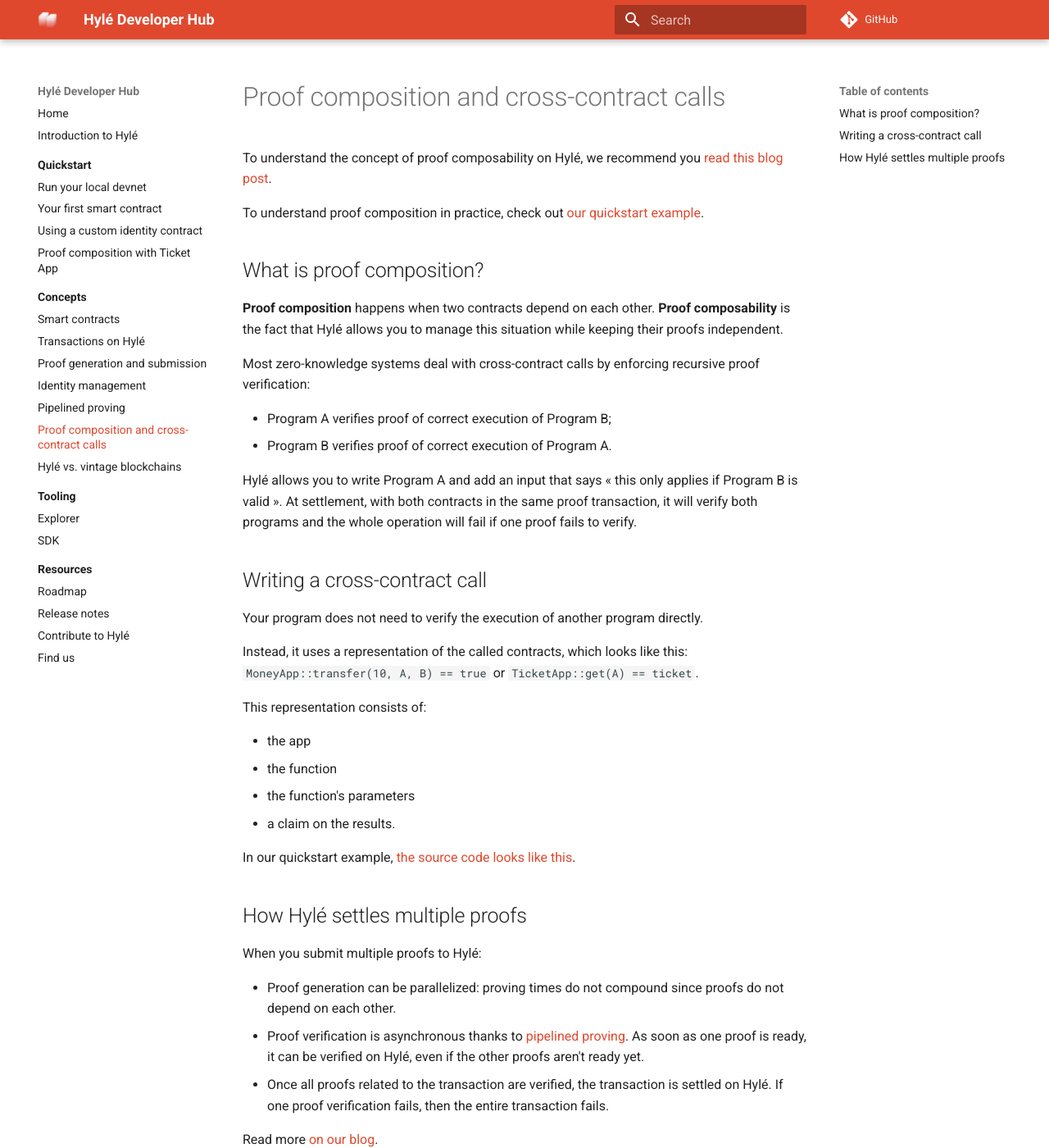
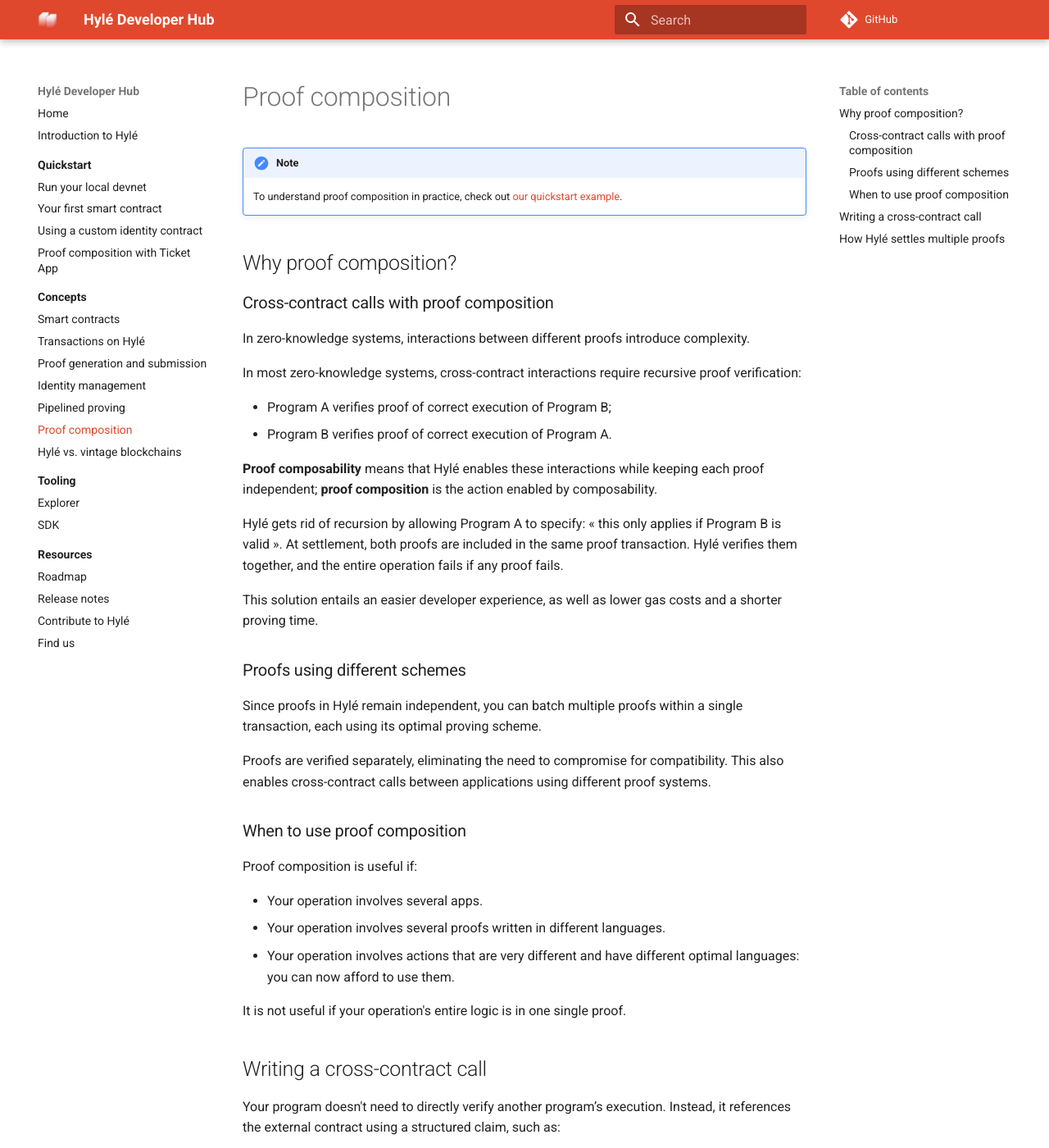
Before and after one commit to Hyle-org/devhub-hyle, an MkDocs documentation site: the page built from docs/concepts/proof-composability.md, in a window 1280 px wide and 1400 px high. Shown: the whole window at 82% size. Built offline with MkDocs 1.6.1 and Material for MkDocs 9.7.7, drawn with Linux system fonts in a browser that asks for light colours; comment, search, counter and statistics services are not loaded; some of the changed text lies outside the part shown.

Commit message:
diagrams

````diff
--- a/docs/concepts/proof-composability.md
+++ b/docs/concepts/proof-composability.md
@@ -1,41 +1,69 @@
-# Proof composition and cross-contract calls
+# Proof composition
 
-To understand the concept of proof composability on Hylé, we recommend you [read this blog post](https://blog.hyle.eu/proof-composability-on-hyle/).
+!!! note
+    To understand proof composition in practice, check out [our quickstart example](..//quickstart/proof-composition.md).
 
-To understand proof composition in practice, check out [our quickstart example](..//quickstart/proof-composition.md).
+## Why proof composition?
 
-## What is proof composition?
+### Cross-contract calls with proof composition
 
-**Proof composition** happens when two contracts depend on each other. **Proof composability** is the fact that Hylé allows you to manage this situation while keeping their proofs independent.
+In zero-knowledge systems, interactions between different proofs introduce complexity.
 
-Most zero-knowledge systems deal with cross-contract calls by enforcing recursive proof verification:
+In most zero-knowledge systems, cross-contract interactions require recursive proof verification:
 
 - Program A verifies proof of correct execution of Program B;
 - Program B verifies proof of correct execution of Program A.
 
-Hylé allows you to write Program A and add an input that says « this only applies if Program B is valid ». At settlement, with both contracts in the same proof transaction, it will verify both programs and the whole operation will fail if one proof fails to verify.
+**Proof composability** means that Hylé enables these interactions while keeping each proof independent; **proof composition** is the action enabled by composability.
+
+Hylé gets rid of recursion by allowing Program A to specify: « this only applies if Program B is valid ». At settlement, both proofs are included in the same proof transaction. Hylé verifies them together, and the entire operation fails if any proof fails.
+
+This solution entails an easier developer experience, as well as lower gas costs and a shorter proving time.
+
+### Proofs using different schemes
+
+Since proofs in Hylé remain independent, you can batch multiple proofs within a single transaction, each using its optimal proving scheme.
+
+Proofs are verified separately, eliminating the need to compromise for compatibility. This also enables cross-contract calls between applications using different proof systems.
+
+### When to use proof composition
+
+Proof composition is useful if:
+
+- Your operation involves several apps.
+- Your operation involves several proofs written in different languages.
+- Your operation involves actions that are very different and have different optimal languages: you can now afford to use them.
+
+It is not useful if your operation's entire logic is in one single proof.
 
 ## Writing a cross-contract call
 
-Your program does not need to verify the execution of another program directly.
+Your program doesn't need to directly verify another program’s execution. Instead, it references the external contract using a structured claim, such as:
 
-Instead, it uses a representation of the called contracts, which looks like this: `MoneyApp::transfer(10, A, B) == true` or `TicketApp::get(A) == ticket`.
+```md
+MoneyApp::transfer(10, A, B) == true
+TicketApp::get(A) == ticket
+```
 
-This representation consists of:
+![An example of a blob with two transactions. For App A, the function called is get for a parameter A, and leads to a ticket. For App B, the function is a transfer of 10 from A to B and has the result true.](../assets/img/proof-composition-blob.jpg)
 
-- the app
-- the function
-- the function's parameters
-- a claim on the results.
+Each claim consists of:
+
+- The application (MoneyApp, TicketApp)
+- The function being called (transfer, get)
+- The parameters used
+- A result assertion (== true, == ticket)
 
 In our quickstart example, [the source code looks like this](https://github.com/Hyle-org/examples/blob/492501ebe6caad8a0fbe3f286f0f51f0ddca537c/ticket-app/contract/src/lib.rs#L44-L66).
 
 ## How Hylé settles multiple proofs
 
-When you submit multiple proofs to Hylé:
+![](../assets/img/proof-composition-flow.jpg)
 
-- Proof generation can be parallelized: proving times do not compound since proofs do not depend on each other.
-- Proof verification is asynchronous thanks to [pipelined proving](./pipelined-proving.md). As soon as one proof is ready, it can be verified on Hylé, even if the other proofs aren't ready yet.
-- Once all proofs related to the transaction are verified, the transaction is settled on Hylé. If one proof verification fails, then the entire transaction fails.
+When you submit multiple proofs to Hylé, proof generation can be parallelized.
 
-Read more [on our blog](https://blog.hyle.eu/proof-composability-on-hyle/).
+Proof verification is asynchronous thanks to [pipelined proving](./pipelined-proving.md). Proving times do not compound since proofs do not depend on each other, so proof generation can be parallelized.
+
+As soon as one proof is ready, it can be verified on Hylé, even if the other proofs aren't ready yet.
+
+Once all proofs related to the transaction are verified, the transaction is settled on Hylé. If one proof verification fails, then the entire transaction fails. If a proof times out, the transaction fails when the timeout occurs.
````
Also changed, not shown: docs/assets/img/proof-composition-blob.jpg (added), docs/assets/img/proof-composition-flow.jpg (added).
